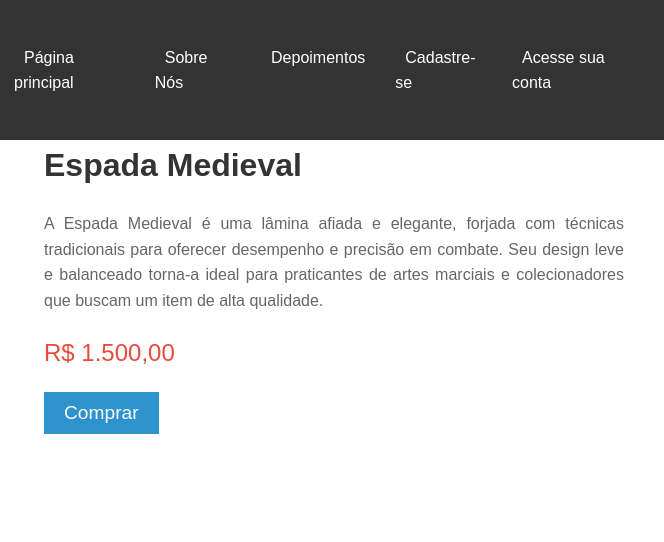
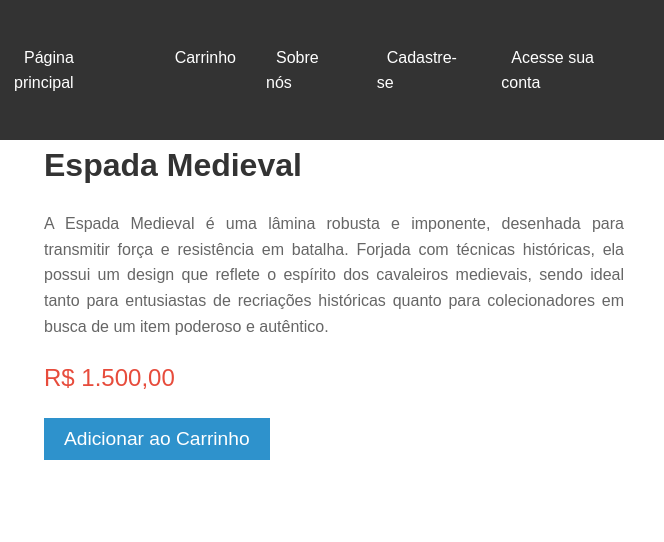
Before and after one commit to SyllahtAvlis/projetofinal, a website: page medieval.html in a window 1280 px wide. Shown: the top 542 px of the page, 616-1280 px from the left. Drawn offline with Linux system fonts and the light colour scheme; files whose address does not match are found by name.

Commit message:
Update medieval.html

```diff
--- a/medieval.html
+++ b/medieval.html
@@ -3,7 +3,7 @@
 <head>
     <meta charset="UTF-8">
     <meta name="viewport" content="width=device-width, initial-scale=1.0">
-    <title>Espada Ninja - Espadas do Dragão</title>
+    <title>Espada Medieval - Espadas do Dragão</title>
     <link rel="stylesheet" href="produto.css">
     <link rel="icon" href="img/icondragao.png">
 </head>
@@ -20,8 +20,8 @@
         <nav class="navbar">
             <ul>
                 <li><a href="index.html">Página principal</a></li>
-                <li><a href="about.html">Sobre Nós</a></li>
-                <li><a href="#depoimentos">Depoimentos</a></li>
+                <li><a href="carrinho.html">Carrinho</a></li>
+                <li><a href="about.html">Sobre nós</a></li>
                 <li><a href="cadastro.html">Cadastre-se</a></li>
                 <li><a href="login.html">Acesse sua conta</a></li>
             </ul>
@@ -46,10 +46,11 @@
             <!-- Div que contém os detalhes do produto -->
             <div class="detalhes-produto">
                 <h2>Espada Medieval</h2>
-                <p class="descricao">A Espada Medieval é uma lâmina afiada e elegante, forjada com técnicas tradicionais para oferecer desempenho e precisão em combate. Seu design leve e balanceado torna-a ideal para praticantes de artes marciais e colecionadores que buscam um item de alta qualidade.</p>
+                <p class="descricao">A Espada Medieval é uma lâmina robusta e imponente, desenhada para transmitir força e resistência em batalha. Forjada com técnicas históricas, ela possui um design que reflete o espírito dos cavaleiros medievais, sendo ideal tanto para entusiastas de recriações históricas quanto para colecionadores em busca de um item poderoso e autêntico.</p>
                 <p class="preco">R$ 1.500,00</p>
 
-                <button type="submit">Comprar</button>
+                <button onclick="adicionarAoCarrinho('id', ' Espada Medieval', 'A Espada Medieval é uma lâmina robusta e imponente, desenhada para transmitir força e resistência em batalha. Forjada com técnicas históricas, ela possui um design que reflete o espírito dos cavaleiros medievais, sendo ideal tanto para entusiastas de recriações históricas quanto para colecionadores em busca de um item poderoso e autêntico.', 1500, 1)">Adicionar ao Carrinho</button>
+
                 </form>
             </div>
         </section>
@@ -81,6 +82,7 @@
         </div>
     </footer>
 
-    <script src="script.js"></script>
+    <script src="produto.js"></script>
+
 </body>
 </html>
```
